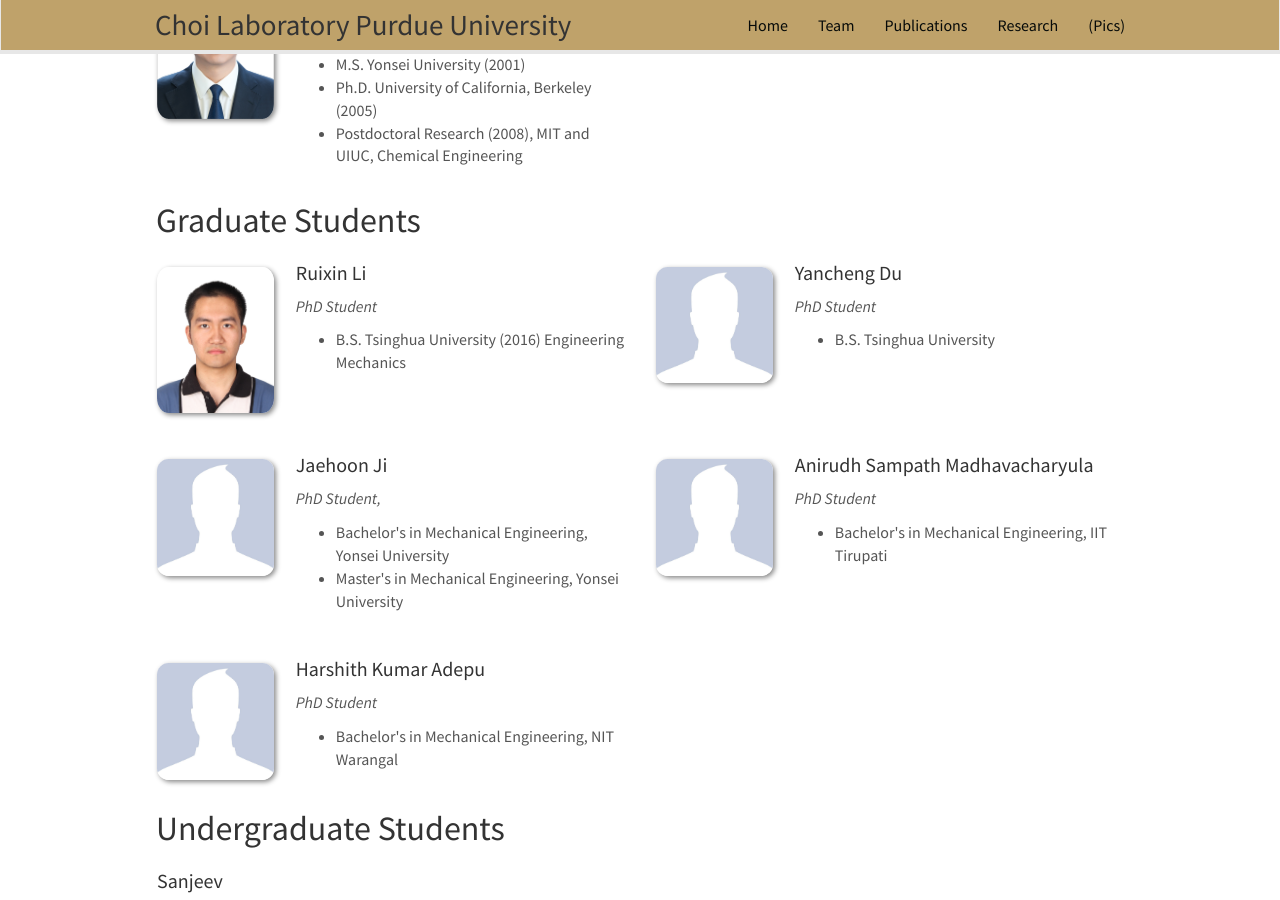
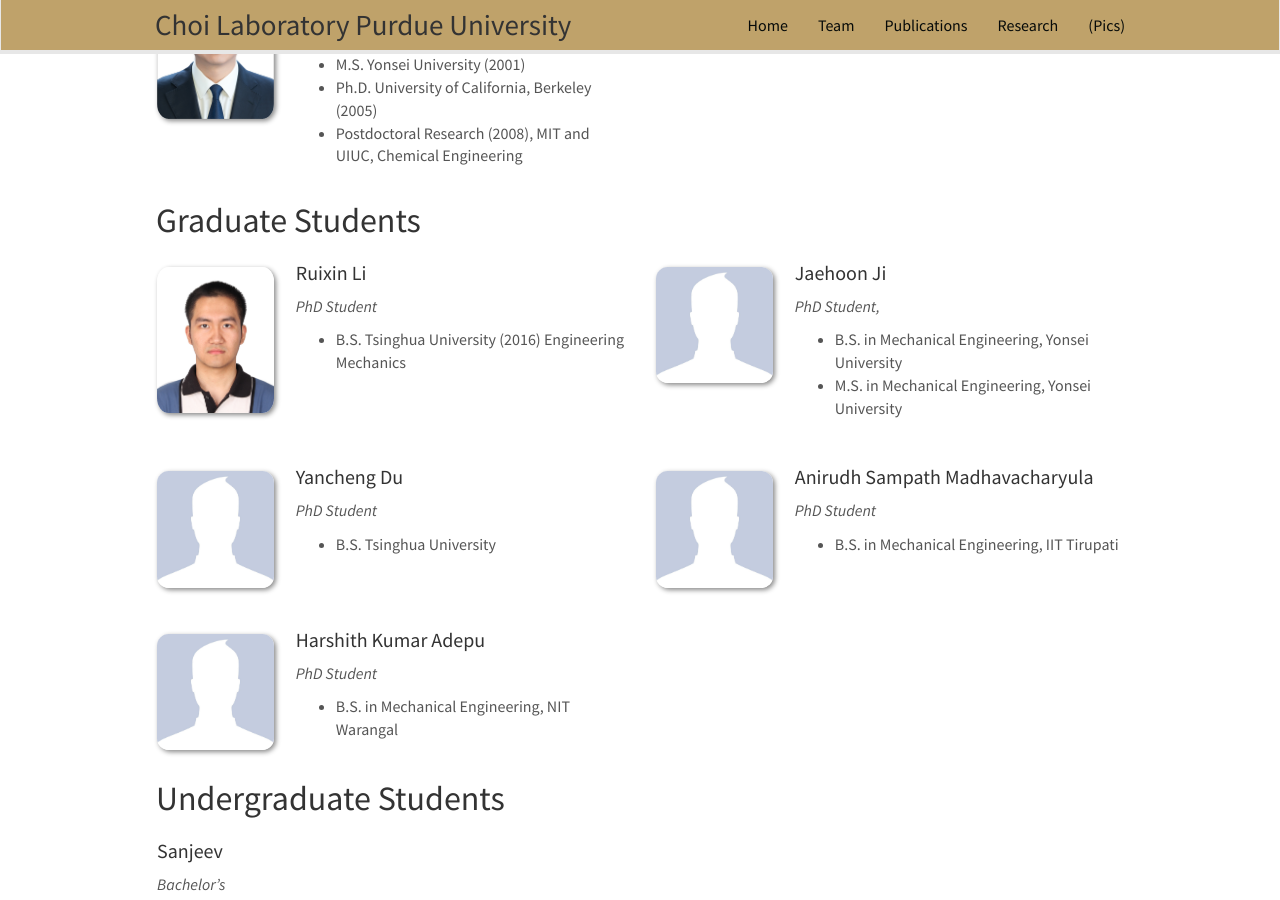
Before and after one commit to choidnalab/choidnalab.github.io, a Jekyll site: the page built from _pages/team.md, in a window 1280 px wide and 900 px high, scrolled down 289 px. Built offline with Jekyll 4.4.1, drawn with Linux system fonts in a browser that asks for light colours; nearby versions of some CDN libraries; part of the change alters nothing that is shown.

Commit message:
Update PhD_students.yml

```diff
--- a/_data/PhD_students.yml
+++ b/_data/PhD_students.yml
@@ -4,6 +4,14 @@
   email:
   number_educ: 1
   education1: B.S. Tsinghua University (2016) Engineering Mechanics
+
+- name: Jaehoon Ji
+  photo: nopic.jpg
+  info: PhD Student,
+  email:
+  number_educ: 2
+  education1: B.S. in Mechanical Engineering, Yonsei University
+  education2: M.S. in Mechanical Engineering, Yonsei University
 
 - name: Yancheng Du
   photo: nopic.jpg
@@ -13,24 +21,16 @@
   education1: B.S. Tsinghua University
 
 
-- name: Jaehoon Ji
-  photo: nopic.jpg
-  info: PhD Student,
-  email:
-  number_educ: 2
-  education1: Bachelor's in Mechanical Engineering, Yonsei University
-  education2: Master's in Mechanical Engineering, Yonsei University
-
 - name: Anirudh Sampath Madhavacharyula
   photo: nopic.jpg
   info: PhD Student
   email:
   number_educ: 1
-  education1: Bachelor's in Mechanical Engineering, IIT Tirupati
+  education1: B.S. in Mechanical Engineering, IIT Tirupati
 
 - name: Harshith Kumar Adepu
   photo: nopic.jpg
   info: PhD Student
   email:
   number_educ: 1
-  education1: Bachelor's in Mechanical Engineering, NIT Warangal
+  education1: B.S. in Mechanical Engineering, NIT Warangal
```
